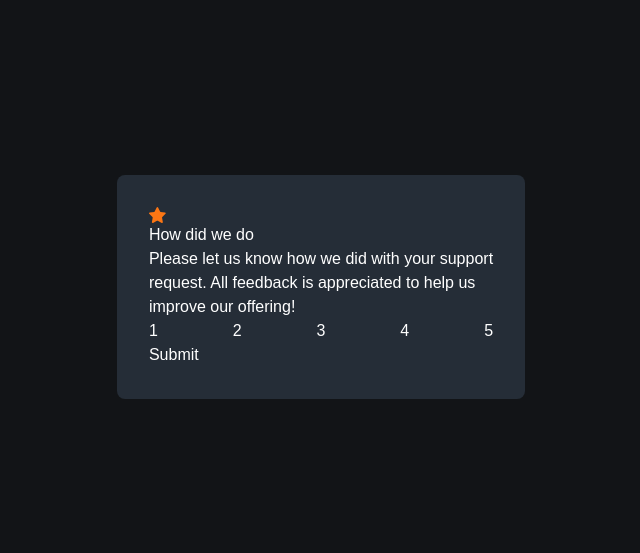
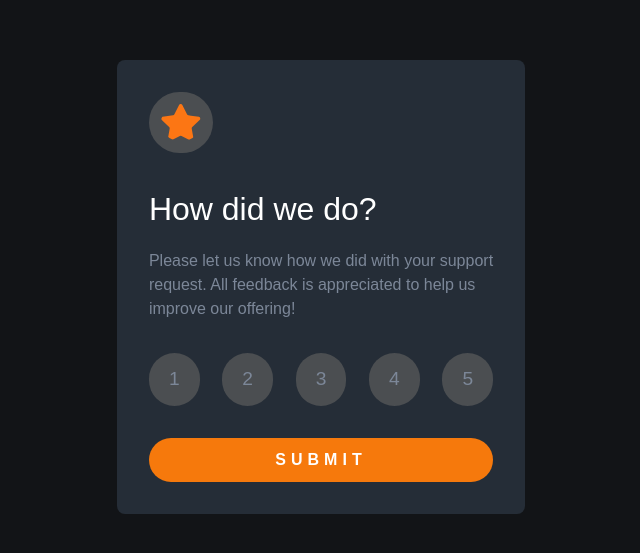
Before and after one commit to islom-pardaboyev/Interactive-Rating-Component, a plain HTML site: page index.html in a window 1280 px wide. Shown: the part 113-666 px from the top of the page, without its empty margins (319-959 px from the left). Drawn offline with nearby package versions, Linux system fonts and the light colour scheme; a web font is replaced by a local one.

Commit message:
Updated File

```diff
--- a/index.html
+++ b/index.html
@@ -17,20 +17,22 @@
 
   <div class="bg-dark-gray p-[2rem] rounded-lg text-white">
     <div>
-      <img src="/images/icon-star.svg" alt="">
-      <p>How did we do</p>
-      <p>Please let us know how we did with your support <br> request. All feedback is appreciated to help us <br> improve our offering!</p>
+      <img class="p-3 mb-[2rem] w-[4rem] bg-[#4b4e51] rounded-full" src="/images/icon-star.svg" alt="">
+      <p class="text-[2rem] font-medium">How did we do?</p>
+      <p class="my-[1rem] text-medium-gray">Please let us know how we did with your support <br> request. All feedback is appreciated to help us <br> improve our offering!</p>
     </div>
-    <div class="flex justify-between">
-      <button>1</button>
-      <button>2</button>
-      <button>3</button>
-      <button>4</button>
-      <button>5</button>
+    <div class="flex text-[1.2rem] my-[2rem] justify-between">
+      <button class="btn text-medium-gray hover:bg-[#959eac] hover:text-white duration-200 bg-[#4b4e51] py-3 px-5 rounded-full">1</button>
+      <button class="btn text-medium-gray hover:bg-[#959eac] hover:text-white duration-200 bg-[#4b4e51] py-3 px-5 rounded-full">2</button>
+      <button class="btn text-medium-gray hover:bg-[#959eac] hover:text-white duration-200 bg-[#4b4e51] py-3 px-5 rounded-full">3</button>
+      <button class="btn text-medium-gray hover:bg-[#959eac] hover:text-white duration-200 bg-[#4b4e51] py-3 px-5 rounded-full">4</button>
+      <button class="btn text-medium-gray hover:bg-[#959eac] hover:text-white duration-200 bg-[#4b4e51] py-3 px-5 rounded-full">5</button>
     </div>
-    <button>Submit</button>
+    <button class="w-full bg-[#F6790C] py-[10px] hover:bg-white hover:text-[#F6790C] duration-200 font-semibold uppercase tracking-[5px] rounded-full">Submit</button>
   </div>
 
+
+  <script src="/index.js"></script>
   <script src="https://cdn.tailwindcss.com"></script>
   <script>
     tailwind.config = {
--- /dev/null
+++ b/index.js
@@ -0,0 +1,16 @@
+'use strict';
+
+const elButtons = document.querySelectorAll('.btn');
+
+const arr = [];
+
+elButtons.forEach(button => {
+    button.addEventListener('click', () => {
+        button.classList.toggle('bg-[#F6790C]');
+        button.classList.toggle('text-[#fff]');
+        button.classList.toggle('duration-200');
+    });
+    arr.push(button);
+
+
+});
```
